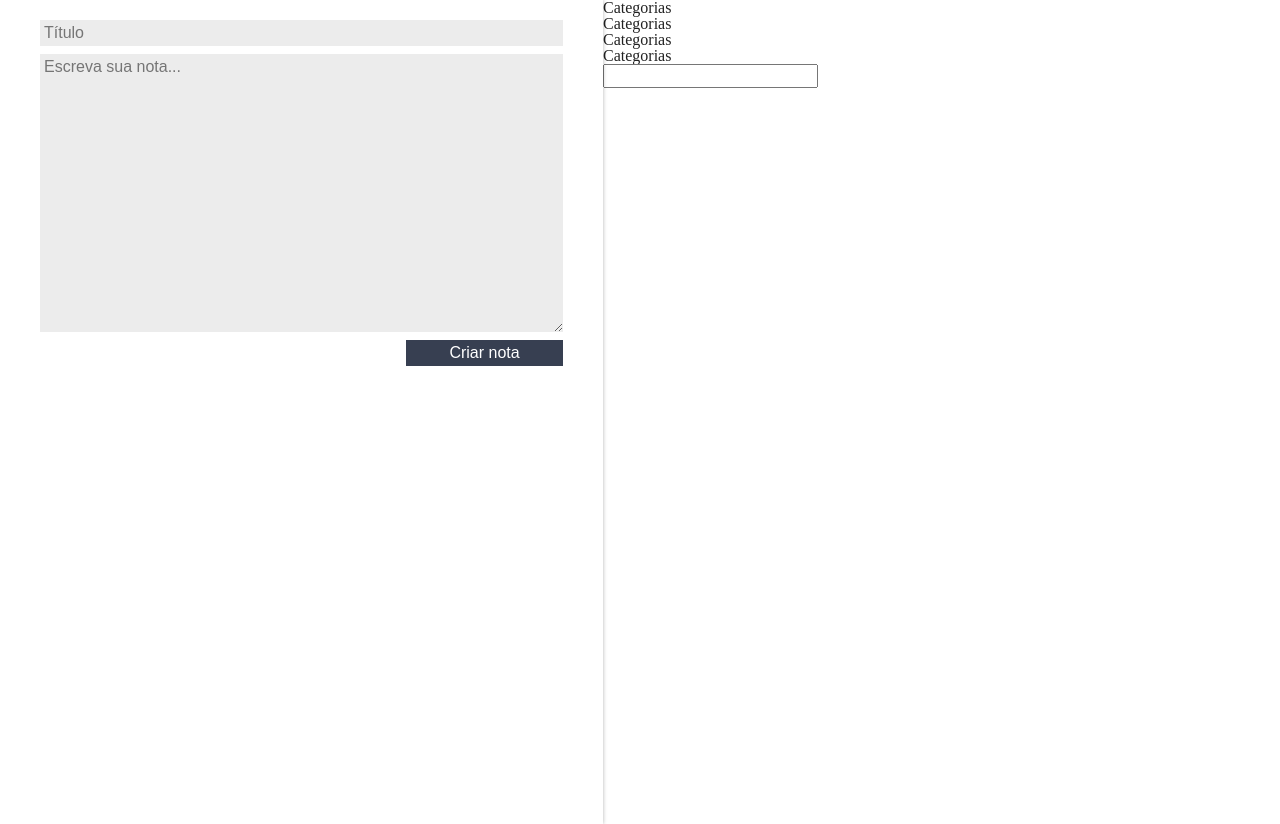
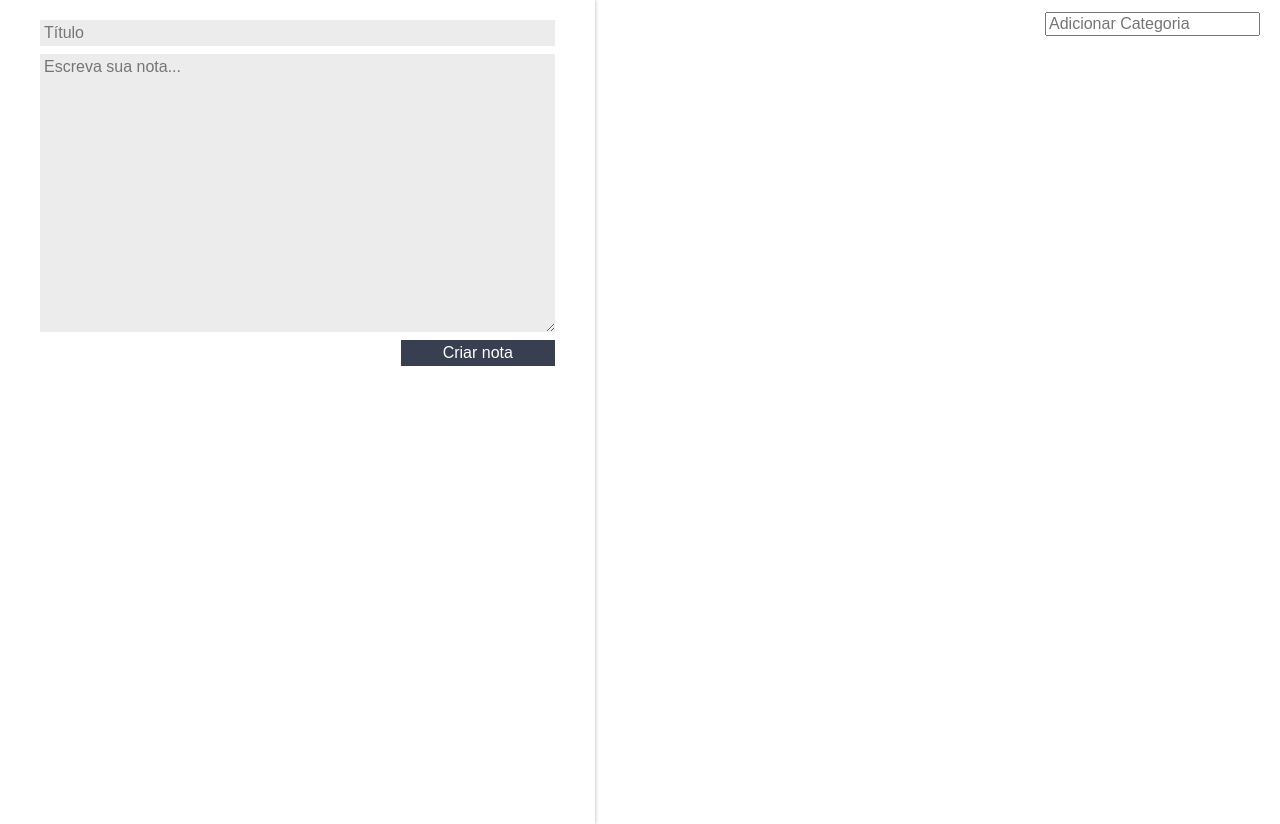
Before and after one commit to BarbaraPSousa/react-conhecendo-biblioteca, a React (Create React App) app: page / in a window 1280 px wide. Built offline with nearby package versions, Linux system fonts and the light colour scheme.

Commit message:
Adicionando categoria Dinamicamente

```diff
--- a/src/App.js
+++ b/src/App.js
@@ -10,7 +10,8 @@
     super(props)
 
     this.state = {
-      notas: []
+      notas: [],
+      categorias: []
     }
   }
 
@@ -22,6 +23,12 @@
       notas: novoArrayNotas
     }
     this.setState(novoEstado)
+  }
+
+  adicionarCategoria(nomeCategoria) {
+    const novoArrayCategorias = [...this.state.categorias, nomeCategoria] //cria nova lista de categoria
+    const novoEstado = { ...this.state, categorias: novoArrayCategorias } // estadua atual, referenciado a nova lista
+    this.setState(novoEstado) //add novo estado
   }
 
   //metodo de deletar notas
@@ -38,7 +45,10 @@
           criarNota={this.criaNota.bind(this)} //<!--props custumizados(injeção de depedência)-->
         />
         <main className="conteudo-principal">
-          <ListaCategorias />
+          <ListaCategorias
+            adicionarCategoria={this.adicionarCategoria.bind(this)}
+            categorias={this.state.categorias}
+          />
           <ListaDeNotas
             apagarNota={this.deletarNota.bind(this)}
             notas={this.state.notas}
--- a/src/components/ListaCategorias/ListaCategorias.jsx
+++ b/src/components/ListaCategorias/ListaCategorias.jsx
@@ -1,16 +1,31 @@
 import React, { Component } from 'react'
-
+import './estilo.css'
 class ListaCategorias extends Component {
+  _handleEventoInput(e) {
+    if (e.key == 'Enter') {
+      let valorCategoria= e.target.value;
+      this.props.adicionarCategoria(valorCategoria);
+    }
+  }
   render() {
     return (
-      <section>
-        <ul>
-          <li>Categorias</li>
-          <li>Categorias</li>
-          <li>Categorias</li>
-          <li>Categorias</li>
+      <section className="lista-categorias">
+        <ul className="lista-categorias_lista">
+          {this.props.categorias.map((categoria, index) => {
+            //interando com as categorias que recebeu como propriedades e para cada cadegoria retorna uma lista com a variavel categoria.
+            return (
+              <li key={index} className="lista-categorias_item">
+                {categoria}
+              </li>
+            )
+          })}
         </ul>
-        <input type="text" />
+        <input
+          type="text"
+          className="lista-categorias_iput"
+          placeholder="Adicionar Categoria"
+          onKeyUp={this._handleEventoInput.bind(this)}
+        />
       </section>
     )
   }
--- a/src/components/ListaCategorias/estilo.css
+++ b/src/components/ListaCategorias/estilo.css
@@ -0,0 +1,24 @@
+.lista-categorias {
+  display: flex;
+  flex-direction: row;
+margin-top: 12px;
+}
+
+.lista-categorias_lista{
+  flex: 1;
+  display: flex;
+  flex-direction: row;
+  justify-content: space-evenly;
+}
+
+.lista-categorias_item{
+  background-color: var(--secundaria);
+  color: white;
+  padding: 4px 8px;
+  border-radius: 10px;
+  font-family: Arial, Helvetica, sans-serif;
+}
+
+.lista-categorias_iput{
+  margin-right: 20px;
+}
```
